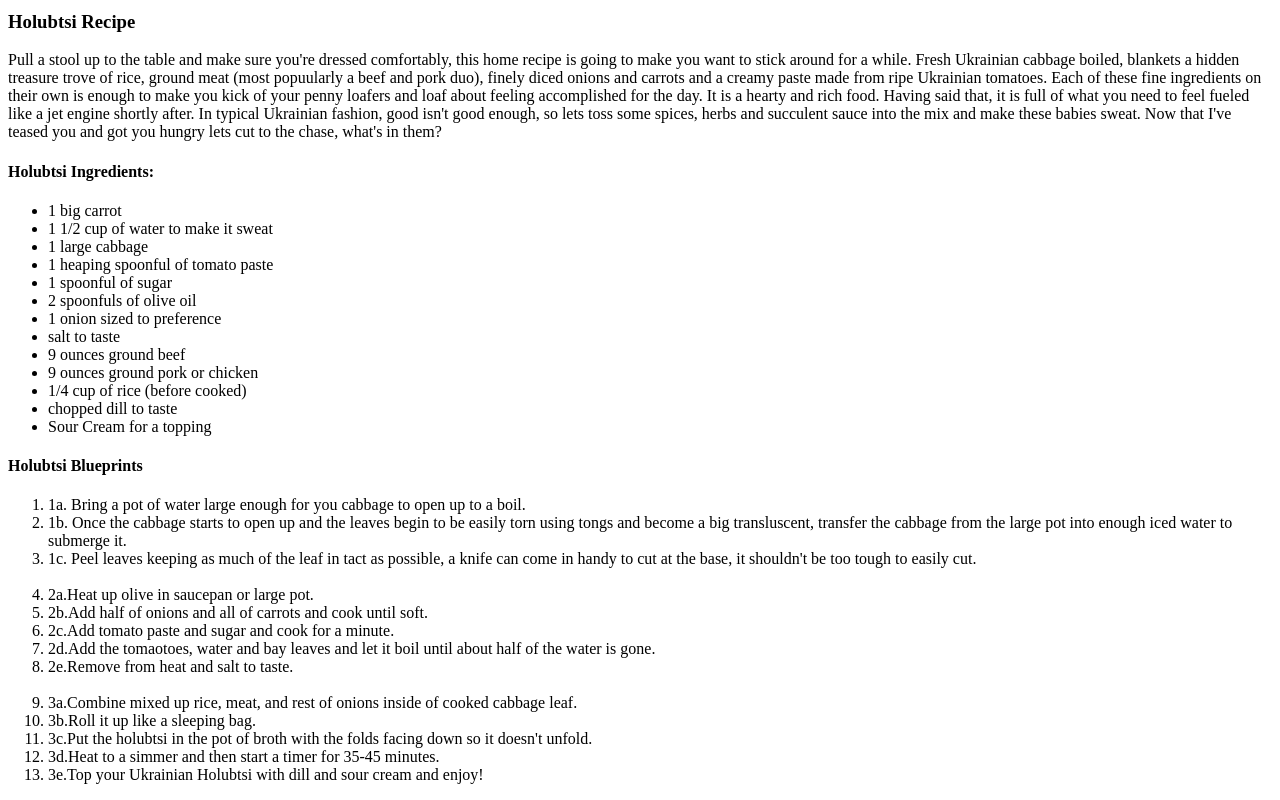
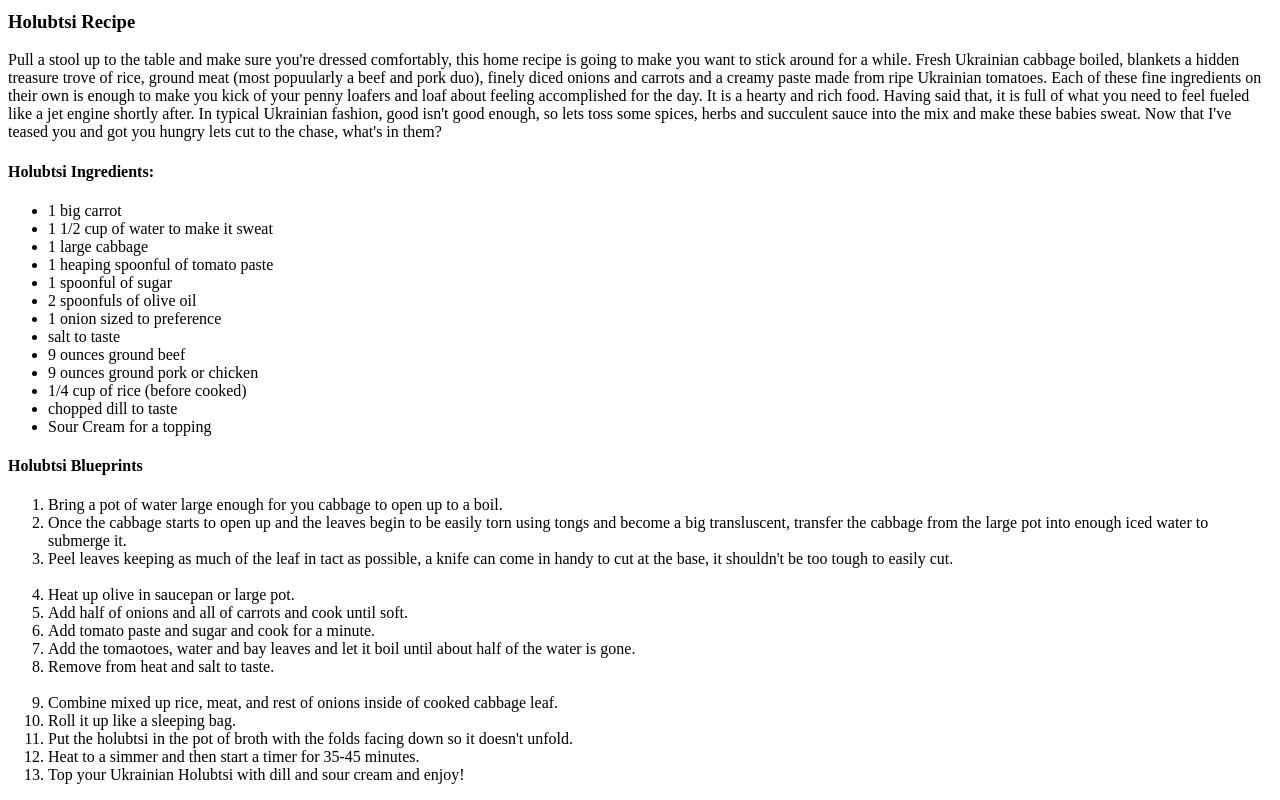
Before and after one commit to KingdomKlyuch/odin-recipes, a plain HTML site: page recipes/Holubtsi.html in a window 1280 px wide. Shown: the part 372-1172 px from the top of the page. Drawn offline with Linux system fonts and the light colour scheme.

Commit message:
recipes/Holubtsi.html

```diff
--- a/recipes/Holubtsi.html
+++ b/recipes/Holubtsi.html
@@ -40,27 +40,27 @@
 <h4>Holubtsi Blueprints</h4>
 
 <ol>
-<li>1a. Bring a pot of water large enough for you cabbage to open up to a boil.
+<li> Bring a pot of water large enough for you cabbage to open up to a boil.
 </li>
-<li>1b. Once the cabbage starts to open up and the leaves begin to be easily
+<li> Once the cabbage starts to open up and the leaves begin to be easily
 torn using tongs and become a big transluscent, transfer the cabbage from the
 large pot into enough iced water to submerge it.
 </li>
-<li>1c. Peel leaves keeping as much of the leaf in tact as possible,
+<li> Peel leaves keeping as much of the leaf in tact as possible,
 a knife can come in handy to cut at the base, it shouldn't be too tough to easily cut.
 </li>
 <br>
-<li>2a.Heat up olive in saucepan or large pot.</li>
-<li>2b.Add half of onions and all of carrots and cook until soft.</li>
-<li>2c.Add tomato paste and sugar and cook for a minute.</li>
-<li>2d.Add the tomaotoes, water and bay leaves and let it boil until about half of the water is gone.</li>
-<li>2e.Remove from heat and salt to taste.</li>
+<li>Heat up olive in saucepan or large pot.</li>
+<li>Add half of onions and all of carrots and cook until soft.</li>
+<li>Add tomato paste and sugar and cook for a minute.</li>
+<li>Add the tomaotoes, water and bay leaves and let it boil until about half of the water is gone.</li>
+<li>Remove from heat and salt to taste.</li>
 <br>
-<li>3a.Combine mixed up rice, meat, and rest of onions inside of cooked cabbage leaf.</li>
-<li>3b.Roll it up like a sleeping bag.</li>
-<li>3c.Put the holubtsi in the pot of broth with the folds facing down so it doesn't unfold.</li>
-<li>3d.Heat to a simmer and then start a timer for 35-45 minutes.</li>
-<li>3e.Top your Ukrainian Holubtsi with dill and sour cream and enjoy!</li>
+<li>Combine mixed up rice, meat, and rest of onions inside of cooked cabbage leaf.</li>
+<li>Roll it up like a sleeping bag.</li>
+<li>Put the holubtsi in the pot of broth with the folds facing down so it doesn't unfold.</li>
+<li>Heat to a simmer and then start a timer for 35-45 minutes.</li>
+<li>Top your Ukrainian Holubtsi with dill and sour cream and enjoy!</li>
 </ol>
 
 
```
Also changed, not shown: recipes/Tom-Yum.html (+11 -11 lines), recipes/Ukrainian-Meatball.html (+10 -10 lines).
